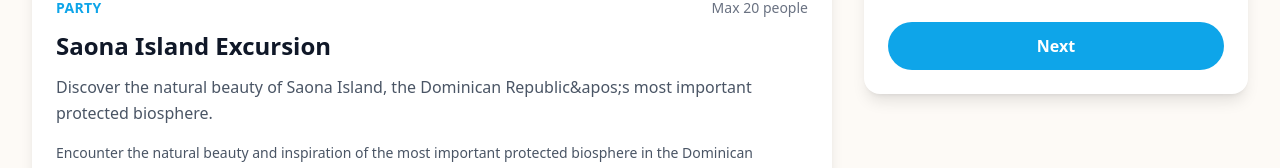
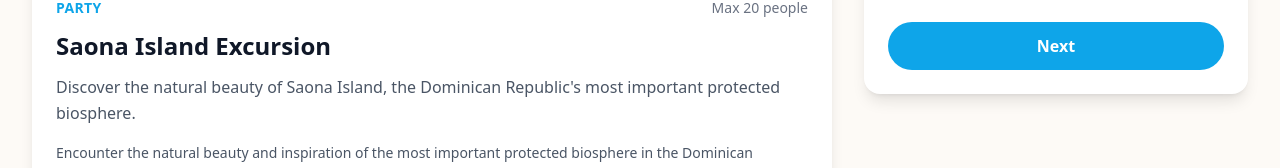
Before and after one commit to NewGen-Professionals/WebApp_Ivan, a Next.js app: page /en/tours in a window 1280 px wide. Shown: the part 678-846 px from the top of the page. Built offline with nearby package versions, Linux system fonts and the light colour scheme.

Commit message:
fix: Replace HTML entity with apostrophe in tour descriptions

```diff
--- a/app/[locale]/tours/page.tsx
+++ b/app/[locale]/tours/page.tsx
@@ -43,7 +43,7 @@ export default function ToursPage() {
         de: 'Ausflug zur Insel Saona'
       },
       shortDesc: {
-        en: 'Discover the natural beauty of Saona Island, the Dominican Republic&apos;s most important protected biosphere.',
+        en: 'Discover the natural beauty of Saona Island, the Dominican Republic\'s most important protected biosphere.',
         es: 'Descubre la belleza natural de la Isla Saona, la biosfera protegida más importante de la República Dominicana.',
         fr: 'Découvrez la beauté naturelle de l&apos;île de Saona, la biosphère protégée la plus importante de la République dominicaine.',
         de: 'Entdecken Sie die natürliche Schönheit der Insel Saona, dem wichtigsten geschützten Biosphärenreservat der Dominikanischen Republik.'
--- a/components/tours/ToursPreview.tsx
+++ b/components/tours/ToursPreview.tsx
@@ -32,7 +32,7 @@ export default function ToursPreview() {
         de: 'Ausflug zur Insel Saona'
       },
       shortDesc: {
-        en: 'Discover the natural beauty of Saona Island, the Dominican Republic&apos;s most important protected biosphere.',
+        en: 'Discover the natural beauty of Saona Island, the Dominican Republic\'s most important protected biosphere.',
         es: 'Descubre la belleza natural de la Isla Saona, la biosfera protegida más importante de la República Dominicana.',
         fr: 'Découvrez la beauté naturelle de l&apos;île de Saona, la biosphère protégée la plus importante de la République dominicaine.',
         de: 'Entdecken Sie die natürliche Schönheit der Insel Saona, dem wichtigsten geschützten Biosphärenreservat der Dominikanischen Republik.'
```
